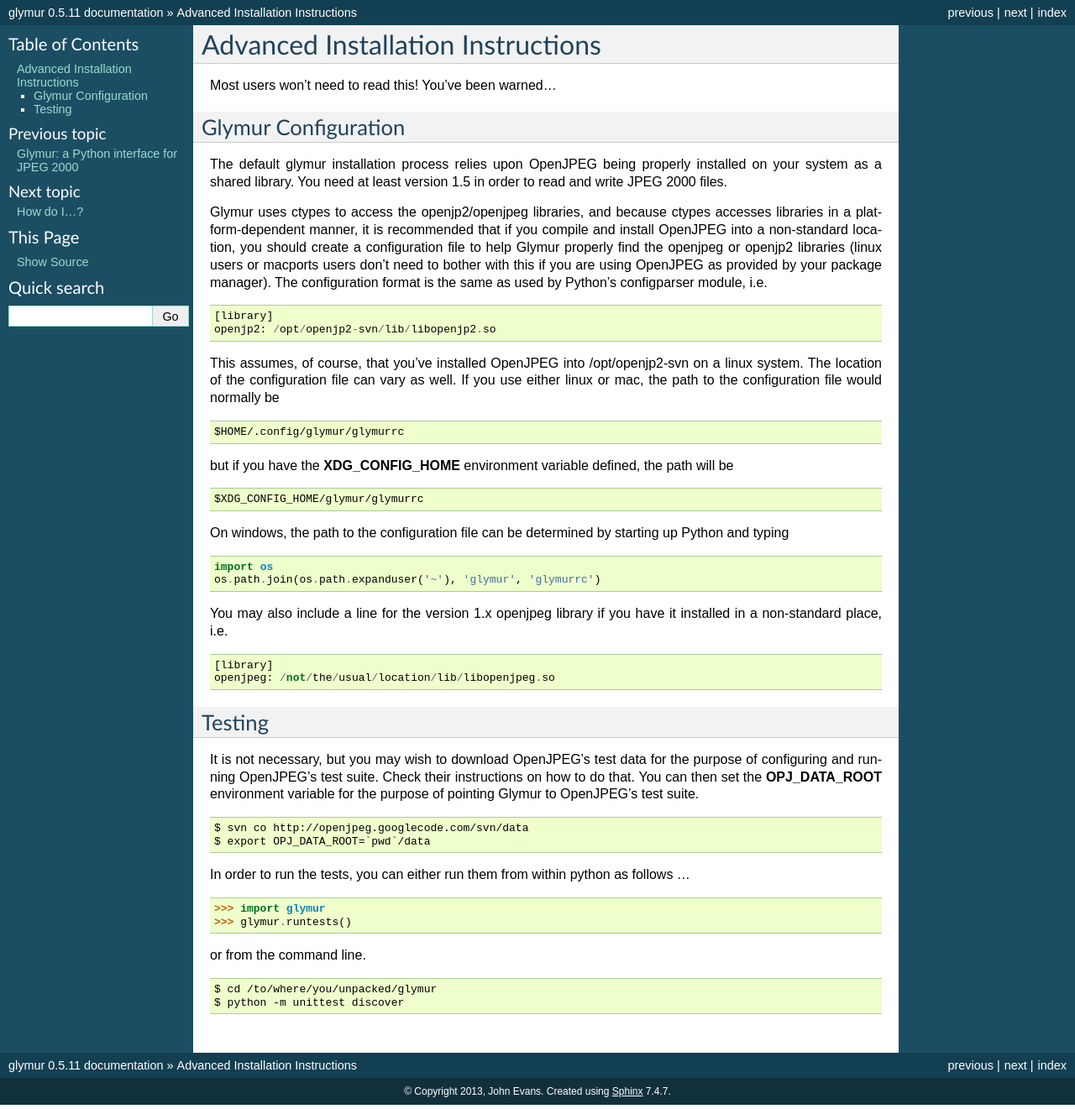
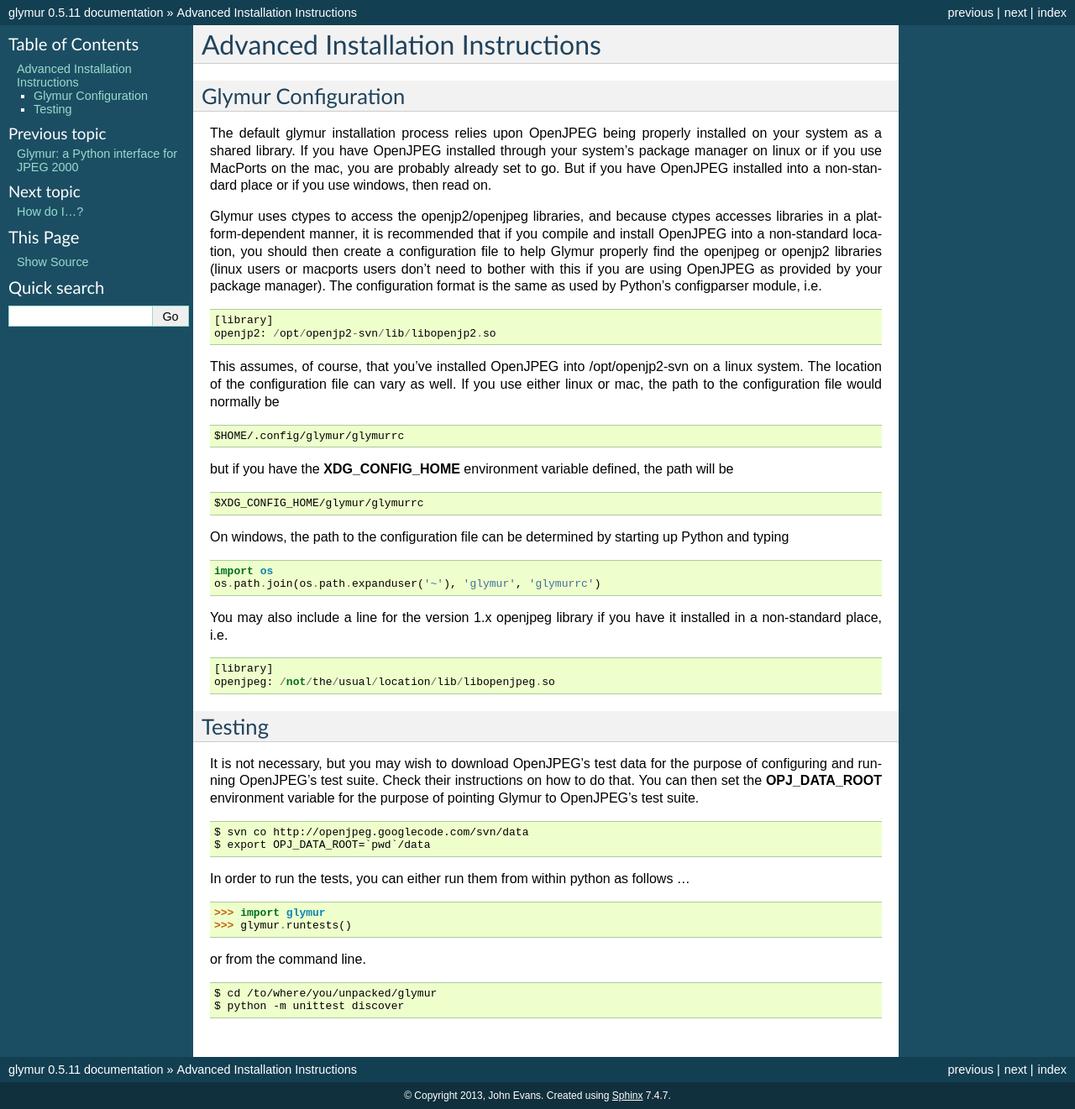
Before and after one commit to quintusdias/glymur, a Sphinx documentation site: the page built from docs/source/detailed_installation.rst, in a window 1280 px wide. Shown: the whole page at 84% size. Built offline with Sphinx 7.4.7, drawn with Linux system fonts in a browser that asks for light colours.

Commit message:
Fix a few documentation warts.

```diff
--- a/docs/source/detailed_installation.rst
+++ b/docs/source/detailed_installation.rst
@@ -1,20 +1,21 @@
 ----------------------------------
 Advanced Installation Instructions
 ----------------------------------
-Most users won't need to read this!  You've been warned...
 
 ''''''''''''''''''''''
 Glymur Configuration
 ''''''''''''''''''''''
 
 The default glymur installation process relies upon OpenJPEG being
-properly installed on your system as a shared library.  You need
-at least version 1.5 in order to read and write JPEG 2000 files.
+properly installed on your system as a shared library.  If you have OpenJPEG
+installed through your system's package manager on linux or if you use MacPorts
+on the mac, you are probably already set to go.  But if you have OpenJPEG
+installed into a non-standard place or if you use windows, then read on.
 
 Glymur uses ctypes to access the openjp2/openjpeg libraries, and
 because ctypes accesses libraries in a platform-dependent manner,
 it is recommended that if you compile and install OpenJPEG into a
-non-standard location,  you should create a configuration file to
+non-standard location,  you should then create a configuration file to
 help Glymur properly find the openjpeg or openjp2 libraries (linux
 users or macports users don't need to bother with this if you are
 using OpenJPEG as provided by your package manager).  The configuration
--- a/docs/source/introduction.rst
+++ b/docs/source/introduction.rst
@@ -18,7 +18,7 @@
 OpenJPEG Installation
 =====================
 Glymur will read JPEG 2000 images with versions 1.3, 1.4, 1.5, 2.0, and 2.1 of
-OpenJPEG.  Writing images is only supported with the 1.5 or better, however,
+OpenJPEG.  Writing images is only supported with OpenJPEG 1.5 or better, however,
 and version 2.1 is strongly recommended.  For more information about OpenJPEG,
 please consult http://www.openjpeg.org.
 
```
Also changed, not shown: other parts of docs/source/introduction.rst (+1 -1 lines), docs/source/how_do_i.rst (+11 -8 lines).
